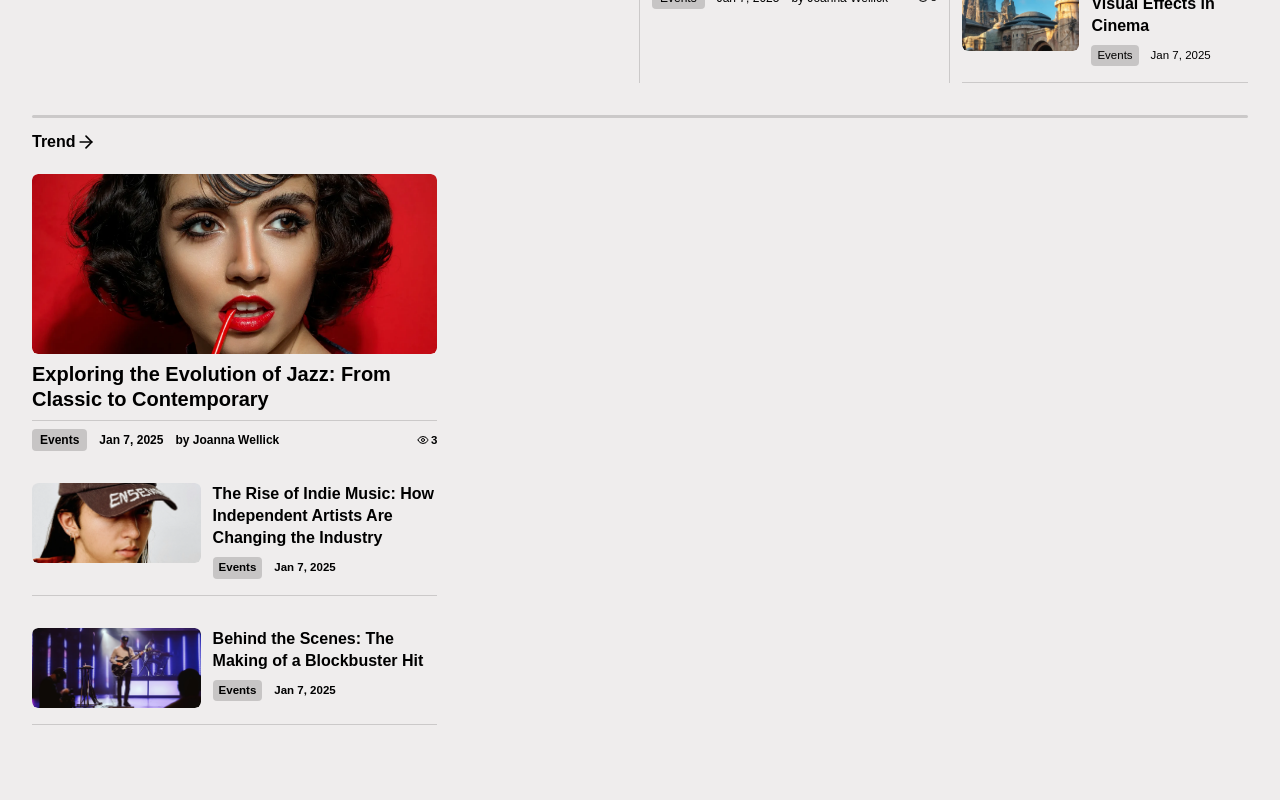
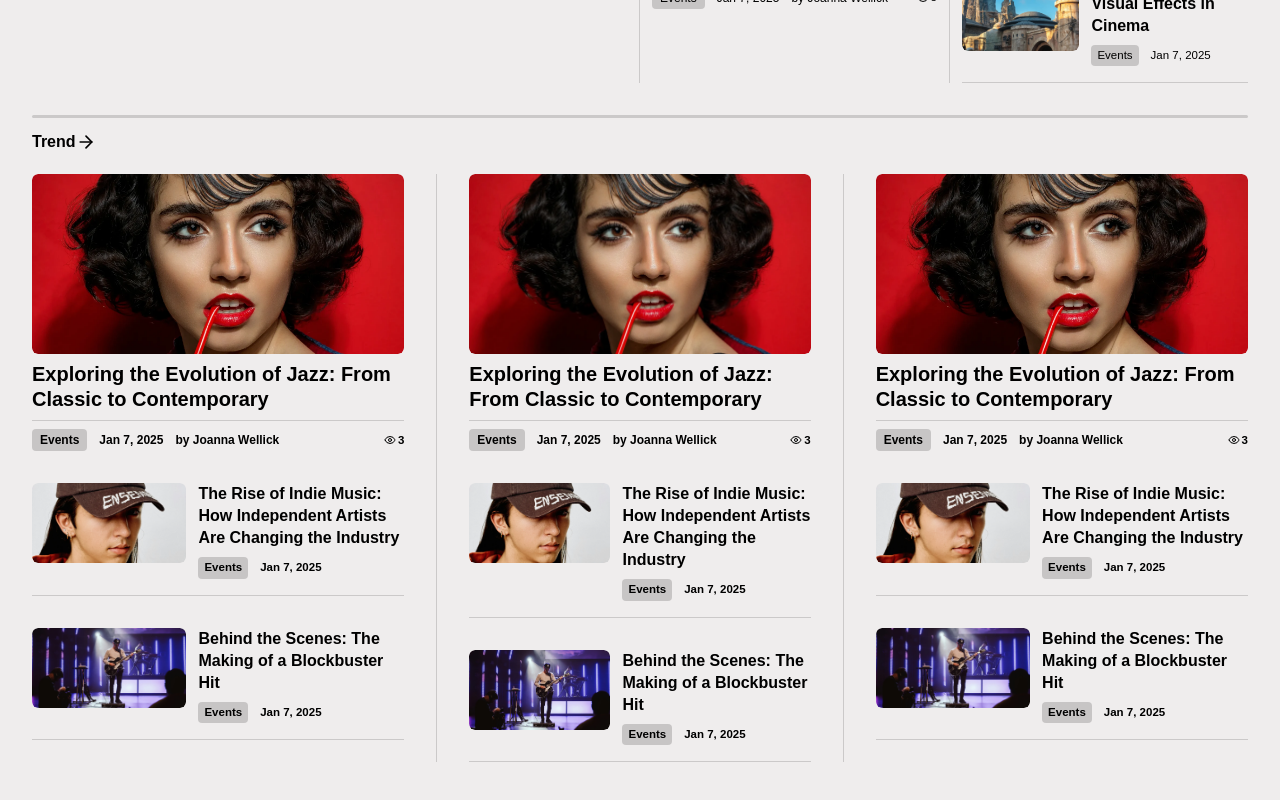
Before and after one commit to Moroundiya/maag, a Next.js app: page / in a window 1280 px wide. Shown: the part 784-1584 px from the top of the page. Built offline with nearby package versions, Linux system fonts and the light colour scheme; a web font is replaced by a local one.

Commit message:
second section

```diff
--- a/app/page.tsx
+++ b/app/page.tsx
@@ -16,7 +16,17 @@ export default function Home() {
         </p>
 
         <div className="grid grid-cols-3 mt-5 mb-20">
-          <div className="space-y-8">
+          <div className="space-y-8 border-r pr-8 border-[#00000027]">
+            <HeroMedium title="Exploring the Evolution of Jazz: From Classic to Contemporary" date="Jan 7, 2025" category="Events" author="Joanna Wellick" views={3} image="/demo-image-3.webp" />
+            <HeroSmall title="The Rise of Indie Music: How Independent Artists Are Changing the Industry" date="Jan 7, 2025" category="Events" image="/demo-image-5.webp" />
+            <HeroSmall title="Behind the Scenes: The Making of a Blockbuster Hit" date="Jan 7, 2025" category="Events" image="/demo-image-6.webp" />
+          </div>
+          <div className="space-y-8 px-8">
+            <HeroMedium title="Exploring the Evolution of Jazz: From Classic to Contemporary" date="Jan 7, 2025" category="Events" author="Joanna Wellick" views={3} image="/demo-image-3.webp" />
+            <HeroSmall title="The Rise of Indie Music: How Independent Artists Are Changing the Industry" date="Jan 7, 2025" category="Events" image="/demo-image-5.webp" />
+            <HeroSmall title="Behind the Scenes: The Making of a Blockbuster Hit" date="Jan 7, 2025" category="Events" image="/demo-image-6.webp" />
+          </div>
+          <div className="space-y-8 ps-8 border-l border-[#00000027]">
             <HeroMedium title="Exploring the Evolution of Jazz: From Classic to Contemporary" date="Jan 7, 2025" category="Events" author="Joanna Wellick" views={3} image="/demo-image-3.webp" />
             <HeroSmall title="The Rise of Indie Music: How Independent Artists Are Changing the Industry" date="Jan 7, 2025" category="Events" image="/demo-image-5.webp" />
             <HeroSmall title="Behind the Scenes: The Making of a Blockbuster Hit" date="Jan 7, 2025" category="Events" image="/demo-image-6.webp" />
```
